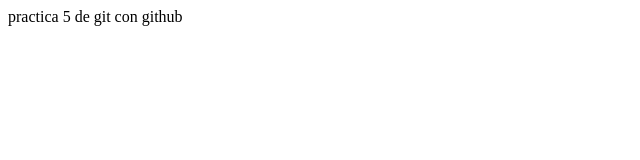
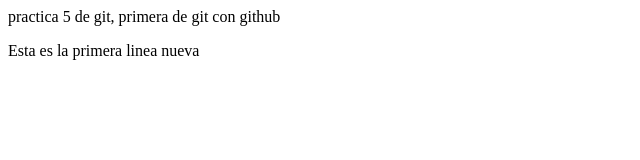
Before and after one commit to a17oscarro/web_daw5, a plain HTML site: page index.html in a window 1280 px wide. Shown: the whole page, without its empty margins (0-640 px from the left). Drawn offline with Linux system fonts and the light colour scheme.

Commit message:
Creo rama nueva y modifico el index

```diff
--- a/index.html
+++ b/index.html
@@ -6,6 +6,7 @@
     <title>Document</title>
 </head>
 <body>
-    <header>practica 5 de git con github</header>
+    <header>practica 5 de git, primera de git con github</header>
+    <p>Esta es la primera linea nueva</p>
 </body>
 </html>
```
